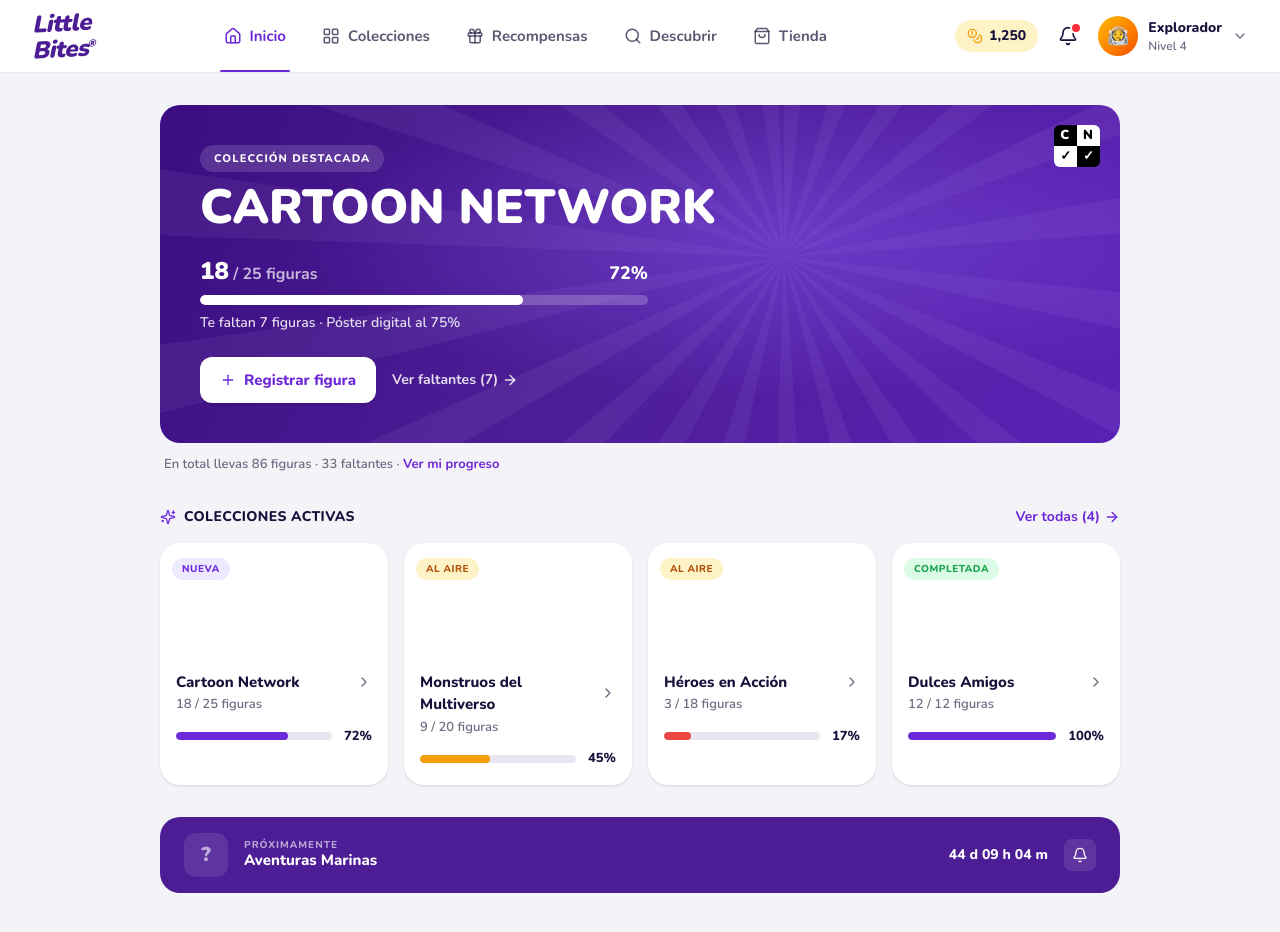
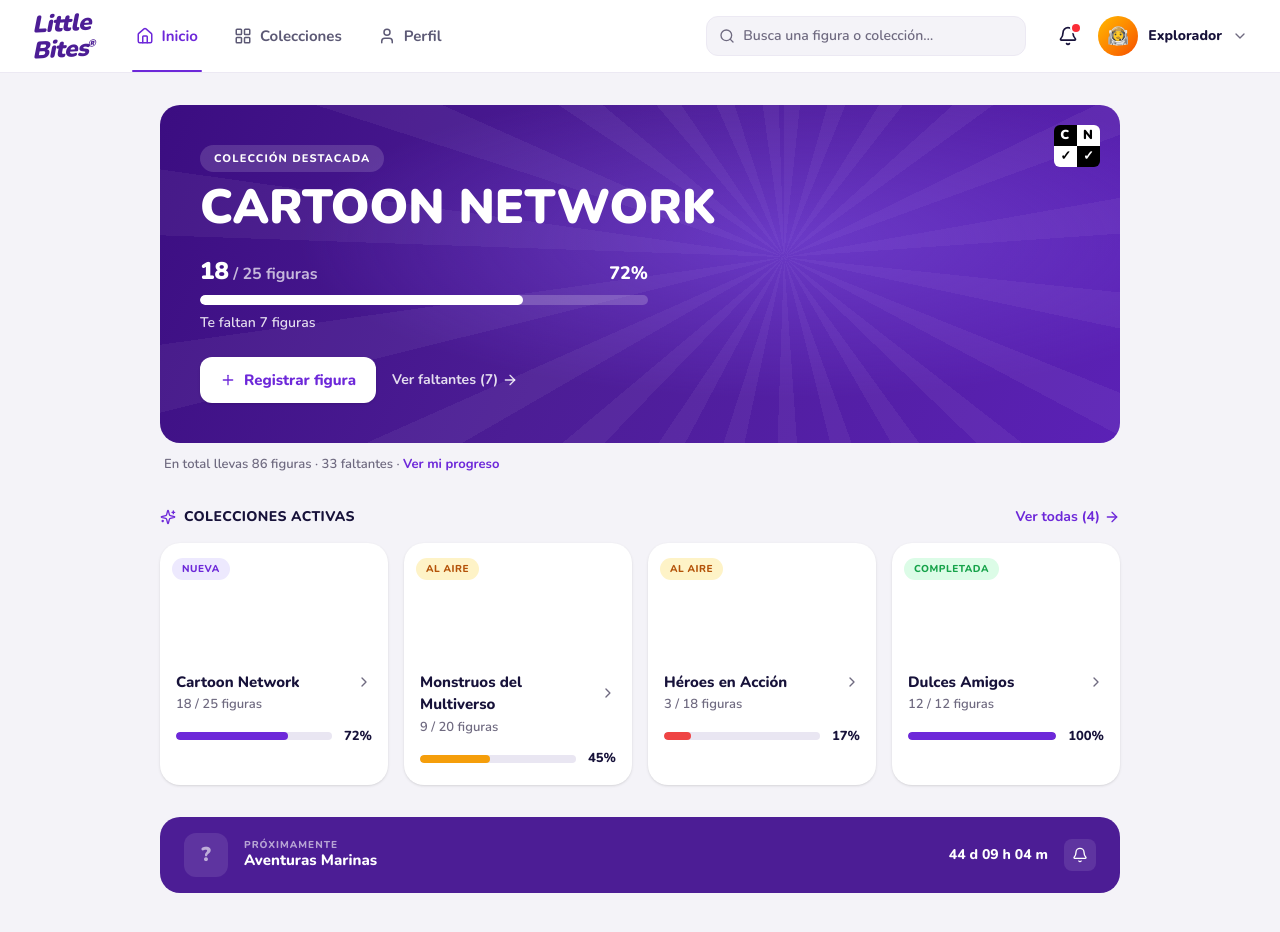
Before and after one commit to andresromero-blip/little-bites-prototype, a Next.js app: page / in a window 1280 px wide. Built offline with nearby package versions, Linux system fonts and the light colour scheme.

Commit message:
Add files via upload

```diff
--- /dev/null
+++ b/src/app/buscar/page.tsx
@@ -0,0 +1,28 @@
+import type { Metadata } from "next";
+import { Navbar } from "@/components/layout/navbar";
+import { BottomNav } from "@/components/layout/bottom-nav";
+import { PredictiveSearch } from "@/components/search/predictive-search";
+
+export const metadata: Metadata = { title: "Buscar" };
+
+/** Búsqueda — página dedicada (punto de entrada móvil). */
+export default function BuscarPage() {
+  return (
+    <>
+      <Navbar />
+
+      <main className="mx-auto max-w-2xl px-4 py-6 pb-24 lg:px-8 lg:py-10">
+        <h1 className="text-xl font-black">Buscar</h1>
+        <p className="mt-1 text-sm font-semibold text-muted">
+          Encuentra una figura o colección y descubre al instante si ya la tienes.
+        </p>
+
+        <div className="mt-5">
+          <PredictiveSearch variant="page" autoFocus />
+        </div>
+      </main>
+
+      <BottomNav />
+    </>
+  );
+}
--- a/src/components/home/focus-hero.tsx
+++ b/src/components/home/focus-hero.tsx
@@ -55,13 +55,7 @@
               />
             </div>
             <p className="mt-2 text-sm font-semibold text-white/85">
-              {p.isComplete
-                ? "¡Colección completada!"
-                : `Te faltan ${p.missing} figuras${
-                    p.nextMilestone
-                      ? ` · ${p.nextMilestone.reward.name} al ${p.nextMilestone.threshold}%`
-                      : ""
-                  }`}
+              {p.isComplete ? "¡Colección completada!" : `Te faltan ${p.missing} figuras`}
             </p>
           </div>
 
--- a/src/components/layout/bottom-nav.tsx
+++ b/src/components/layout/bottom-nav.tsx
@@ -9,7 +9,7 @@
   { href: "/", label: "Inicio", icon: Home },
   { href: "/colecciones", label: "Colecciones", icon: LayoutGrid },
   { href: "/registrar", label: "Registrar figura", icon: Plus, primary: true },
-  { href: "/descubrir", label: "Descubrir", icon: Search },
+  { href: "/buscar", label: "Buscar", icon: Search },
   { href: "/perfil", label: "Perfil", icon: User },
 ];
 
--- a/src/components/layout/navbar.tsx
+++ b/src/components/layout/navbar.tsx
@@ -2,25 +2,20 @@
 
 import Link from "next/link";
 import { usePathname } from "next/navigation";
-import {
-  Bell,
-  ChevronDown,
-  Coins,
-  Home,
-  LayoutGrid,
-  Gift,
-  Search,
-  ShoppingBag,
-} from "lucide-react";
+import { Bell, ChevronDown, Home, LayoutGrid, User } from "lucide-react";
+import { PredictiveSearch } from "@/components/search/predictive-search";
 import { profile } from "@/lib/data/profile";
 import { cn } from "@/lib/utils";
 
+/**
+ * Navegación MVP: Inicio · Colecciones · Perfil + búsqueda predictiva global.
+ * Recompensas (Expansión) e Intercambio (Evolución) se añadirán aquí
+ * cuando entren en fase — la estructura ya lo soporta.
+ */
 const NAV_ITEMS = [
   { href: "/", label: "Inicio", icon: Home },
   { href: "/colecciones", label: "Colecciones", icon: LayoutGrid },
-  { href: "/recompensas", label: "Recompensas", icon: Gift },
-  { href: "/descubrir", label: "Descubrir", icon: Search },
-  { href: "/tienda", label: "Tienda", icon: ShoppingBag },
+  { href: "/perfil", label: "Perfil", icon: User },
 ];
 
 function Logo() {
@@ -45,7 +40,7 @@
         <Logo />
 
         {/* Navegación principal — solo desktop */}
-        <nav className="hidden flex-1 items-center justify-center gap-1 lg:flex" aria-label="Principal">
+        <nav className="hidden items-center gap-1 lg:flex" aria-label="Principal">
           {NAV_ITEMS.map(({ href, label, icon: Icon }) => {
             const active = href === "/" ? pathname === "/" : pathname.startsWith(href);
             return (
@@ -67,15 +62,12 @@
           })}
         </nav>
 
+        {/* Búsqueda predictiva — solo desktop (en móvil vive en /buscar) */}
+        <div className="hidden flex-1 justify-end lg:flex">
+          <PredictiveSearch variant="navbar" />
+        </div>
+
         <div className="ml-auto flex items-center gap-3 lg:ml-0">
-          {/* Monedas — solo desktop */}
-          <div className="hidden items-center gap-1.5 rounded-full bg-coin-soft px-3 py-1.5 lg:flex">
-            <Coins className="size-4 text-coin" aria-hidden />
-            <span className="text-sm font-extrabold">
-              {profile.coins.toLocaleString("en-US")}
-            </span>
-          </div>
-
           <button
             type="button"
             className="relative rounded-full p-2 hover:bg-background"
@@ -89,12 +81,7 @@
             <span className="flex size-10 items-center justify-center rounded-full bg-linear-to-br from-amber-400 to-orange-600 text-lg">
               🧑‍🚀
             </span>
-            <span className="hidden text-left leading-tight lg:block">
-              <span className="block text-sm font-extrabold">{profile.name}</span>
-              <span className="block text-xs font-semibold text-muted">
-                Nivel {profile.level}
-              </span>
-            </span>
+            <span className="hidden text-sm font-extrabold lg:block">{profile.name}</span>
             <ChevronDown className="hidden size-4 text-muted lg:block" aria-hidden />
           </button>
         </div>
--- /dev/null
+++ b/src/components/search/predictive-search.tsx
@@ -0,0 +1,148 @@
+"use client";
+
+import { useMemo, useRef, useState } from "react";
+import Link from "next/link";
+import { Search, LayoutGrid, CheckCircle2, CircleDashed } from "lucide-react";
+import { searchAll } from "@/lib/search";
+import { useUserCollection } from "@/lib/store/user-collection";
+import { cn } from "@/lib/utils";
+
+/**
+ * Buscador predictivo global.
+ * - variant "navbar": input compacto con dropdown flotante (desktop).
+ * - variant "page": input grande con resultados en línea (/buscar, móvil).
+ * Cada figura responde de inmediato: ¿la tienes o te falta?
+ */
+export function PredictiveSearch({
+  variant = "navbar",
+  autoFocus = false,
+}: {
+  variant?: "navbar" | "page";
+  autoFocus?: boolean;
+}) {
+  const [query, setQuery] = useState("");
+  const [open, setOpen] = useState(false);
+  const containerRef = useRef<HTMLDivElement>(null);
+  const owned = useUserCollection((s) => s.owned);
+
+  const results = useMemo(() => searchAll(query), [query]);
+  const hasResults = results.collections.length > 0 || results.figures.length > 0;
+  const showPanel = query.trim().length > 0 && (variant === "page" || open);
+
+  const resultsList = (
+    <div className={variant === "navbar" ? "max-h-[420px] overflow-y-auto p-2" : "mt-4 space-y-1"}>
+      {!hasResults && (
+        <p className="px-3 py-4 text-sm font-semibold text-muted">
+          Sin resultados para “{query.trim()}”. Prueba con el nombre de una figura o colección.
+        </p>
+      )}
+
+      {results.collections.length > 0 && (
+        <>
+          <p className="px-3 pt-2 pb-1 text-[11px] font-extrabold tracking-widest text-muted uppercase">
+            Colecciones
+          </p>
+          {results.collections.map((c) => (
+            <Link
+              key={c.id}
+              href={`/colecciones/${c.slug}`}
+              className="flex items-center gap-3 rounded-xl px-3 py-2.5 hover:bg-background"
+            >
+              <span className="flex size-9 shrink-0 items-center justify-center rounded-lg bg-primary-soft">
+                <LayoutGrid className="size-4 text-primary" aria-hidden />
+              </span>
+              <span className="min-w-0 flex-1">
+                <span className="block truncate text-sm font-extrabold">{c.name}</span>
+                <span className="block text-xs font-semibold text-muted">
+                  {c.totalFigures} figuras
+                </span>
+              </span>
+            </Link>
+          ))}
+        </>
+      )}
+
+      {results.figures.length > 0 && (
+        <>
+          <p className="px-3 pt-2 pb-1 text-[11px] font-extrabold tracking-widest text-muted uppercase">
+            Figuras
+          </p>
+          {results.figures.map(({ figure, collection }) => {
+            const has = (owned[collection.id] ?? []).includes(figure.id);
+            return (
+              <Link
+                key={figure.id}
+                href={`/colecciones/${collection.slug}/figuras/${figure.id}`}
+                className="flex items-center gap-3 rounded-xl px-3 py-2.5 hover:bg-background"
+              >
+                <span className="flex size-9 shrink-0 items-center justify-center rounded-lg bg-background text-sm font-black text-muted">
+                  {String(figure.number).padStart(2, "0")}
+                </span>
+                <span className="min-w-0 flex-1">
+                  <span className="block truncate text-sm font-extrabold">{figure.name}</span>
+                  <span className="block truncate text-xs font-semibold text-muted">
+                    {figure.series} · {collection.name}
+                  </span>
+                </span>
+                {has ? (
+                  <span className="flex shrink-0 items-center gap-1 rounded-full bg-success-soft px-2.5 py-1 text-[11px] font-extrabold text-success">
+                    <CheckCircle2 className="size-3.5" aria-hidden /> La tienes
+                  </span>
+                ) : (
+                  <span className="flex shrink-0 items-center gap-1 rounded-full bg-warning-soft px-2.5 py-1 text-[11px] font-extrabold text-warning-strong">
+                    <CircleDashed className="size-3.5" aria-hidden /> Te falta
+                  </span>
+                )}
+              </Link>
+            );
+          })}
+        </>
+      )}
+    </div>
+  );
+
+  return (
+    <div
+      ref={containerRef}
+      className={cn("relative", variant === "navbar" ? "w-full max-w-xs" : "w-full")}
+      onBlur={(e) => {
+        if (!containerRef.current?.contains(e.relatedTarget as Node)) setOpen(false);
+      }}
+    >
+      <div
+        className={cn(
+          "flex items-center gap-2 rounded-xl border border-border-soft bg-background px-3",
+          variant === "navbar" ? "h-10" : "h-12 bg-surface shadow-sm"
+        )}
+      >
+        <Search className="size-4 shrink-0 text-muted" aria-hidden />
+        <input
+          type="search"
+          role="searchbox"
+          autoFocus={autoFocus}
+          value={query}
+          onChange={(e) => {
+            setQuery(e.target.value);
+            setOpen(true);
+          }}
+          onFocus={() => setOpen(true)}
+          onKeyDown={(e) => {
+            if (e.key === "Escape") setOpen(false);
+          }}
+          placeholder="Busca una figura o colección…"
+          aria-label="Buscar figuras y colecciones"
+          className="w-full bg-transparent text-sm font-semibold outline-none placeholder:text-muted"
+        />
+      </div>
+
+      {showPanel &&
+        (variant === "navbar" ? (
+          <div className="absolute top-12 right-0 left-0 z-50 overflow-hidden rounded-2xl border border-border-soft bg-surface shadow-xl">
+            {resultsList}
+          </div>
+        ) : (
+          resultsList
+        ))}
+    </div>
+  );
+}
--- /dev/null
+++ b/src/lib/search.ts
@@ -0,0 +1,56 @@
+import type { Collection, Figure } from "@/lib/types";
+import { getCollections, getFigures } from "@/lib/data";
+
+/**
+ * Búsqueda predictiva global: colecciones + figuras.
+ * Los resultados de figuras incluyen su colección para poder mostrar
+ * el estado ("La tienes" / "Te falta") — la vía rápida al dolor #1.
+ */
+
+export interface FigureHit {
+  figure: Figure;
+  collection: Collection;
+}
+
+export interface SearchResults {
+  collections: Collection[];
+  figures: FigureHit[];
+}
+
+function normalize(s: string): string {
+  return s
+    .toLowerCase()
+    .normalize("NFD")
+    .replace(/[\u0300-\u036f]/g, "");
+}
+
+/** startsWith pesa más que includes; empates se resuelven por orden natural. */
+function score(text: string, q: string): number {
+  const t = normalize(text);
+  if (t.startsWith(q)) return 2;
+  if (t.split(" ").some((w) => w.startsWith(q))) return 1.5;
+  if (t.includes(q)) return 1;
+  return 0;
+}
+
+export function searchAll(query: string, limit = 5): SearchResults {
+  const q = normalize(query.trim());
+  if (q.length === 0) return { collections: [], figures: [] };
+
+  const collections = getCollections()
+    .map((c) => ({ c, s: Math.max(score(c.name, q), ...c.series.map((sr) => score(sr, q) * 0.8)) }))
+    .filter((x) => x.s > 0)
+    .sort((a, b) => b.s - a.s)
+    .slice(0, limit)
+    .map((x) => x.c);
+
+  const figures = getCollections()
+    .flatMap((c) => getFigures(c.id).map((f) => ({ figure: f, collection: c })))
+    .map((hit) => ({ hit, s: Math.max(score(hit.figure.name, q), score(hit.figure.series, q) * 0.6) }))
+    .filter((x) => x.s > 0)
+    .sort((a, b) => b.s - a.s)
+    .slice(0, limit)
+    .map((x) => x.hit);
+
+  return { collections, figures };
+}
```
Also changed, not shown: 1 other file (tests, documents, lock files or other folders).
